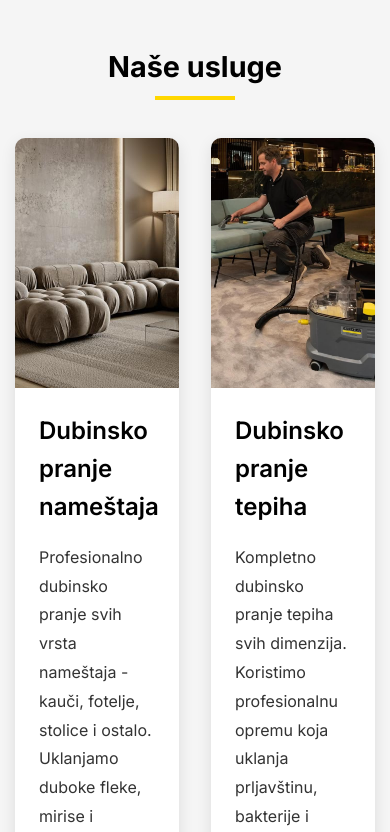
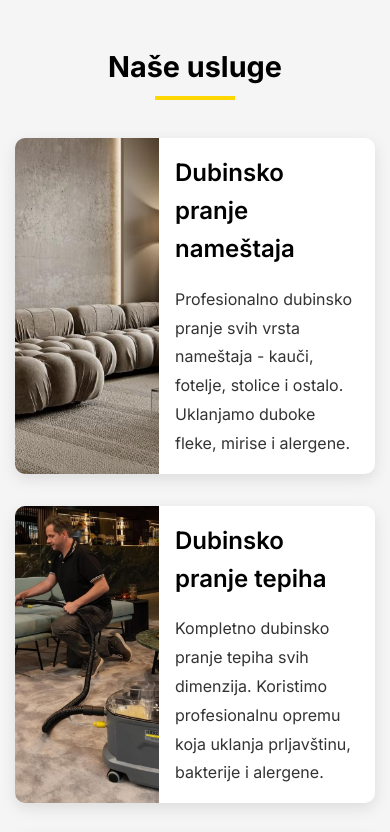
Before and after one commit to radovanbatic111/batic, a plain HTML site: page index.html in a window 390 px wide. Shown: the part 860-1692 px from the top of the page. Drawn offline with Linux system fonts and the light colour scheme.

Commit message:
Update mobile layout for usluge section

```diff
--- a/style.css
+++ b/style.css
@@ -716,7 +716,27 @@ section {
     }
 
     .usluge-grid {
-        grid-template-columns: repeat(2, 1fr);
+        grid-template-columns: 1fr;
+    }
+
+    .usluga-card {
+        display: flex;
+        flex-direction: row;
+        align-items: stretch;
+    }
+
+    .usluga-image {
+        flex: 0 0 40%;
+        height: auto;
+        min-height: 150px;
+    }
+
+    .usluga-content {
+        flex: 1;
+        padding: 1rem;
+        display: flex;
+        flex-direction: column;
+        justify-content: center;
     }
 
     .cenovnik-grid,
```
